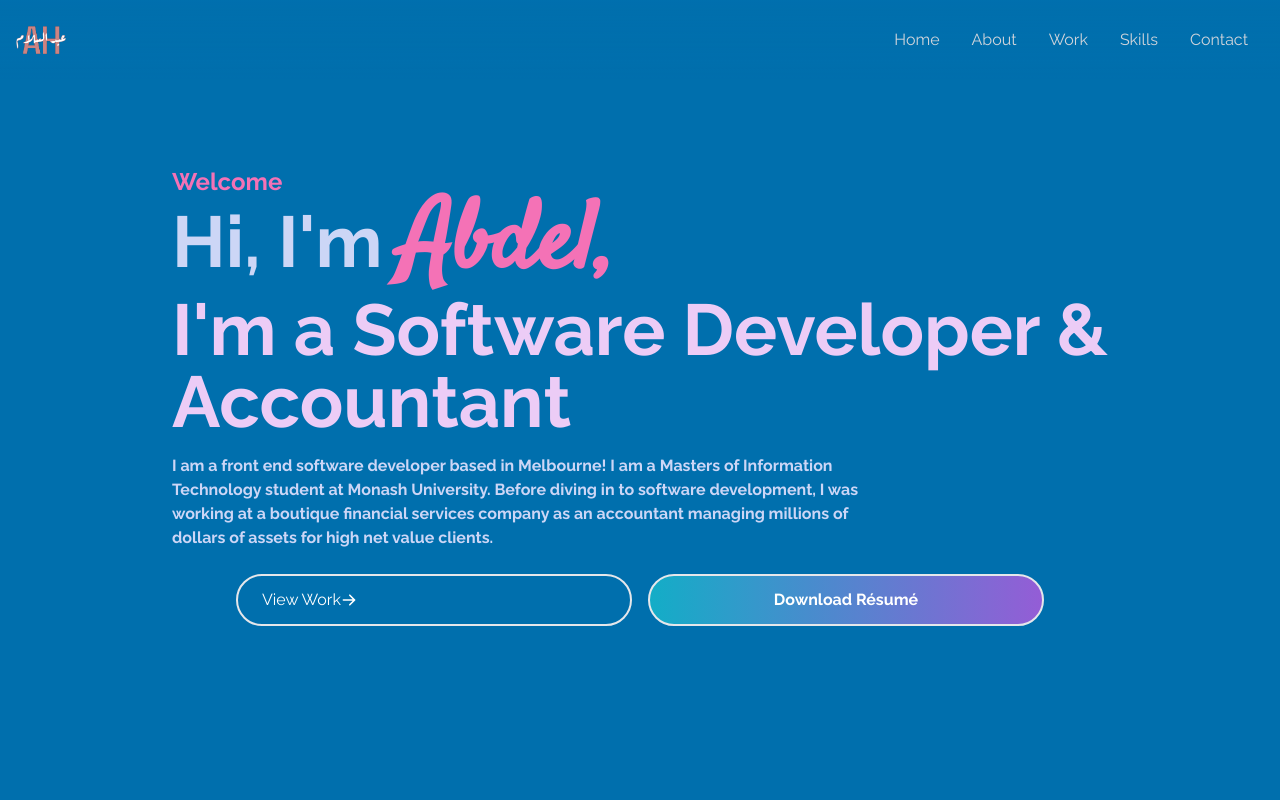
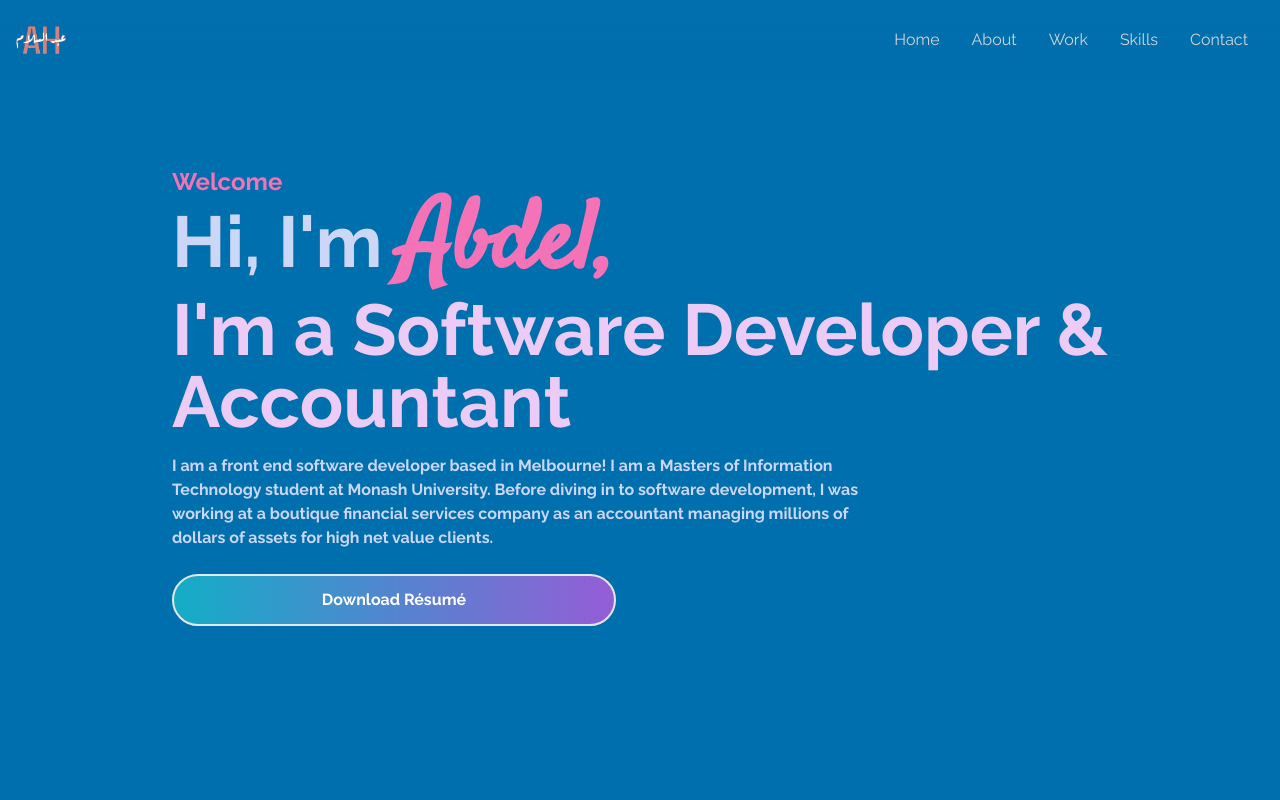
Before and after one commit to Ahabara/Ahabara.github.io, a React (Create React App) app: page / in a window 1280 px wide. Shown: the top 800 px of the page. Built offline with nearby package versions, Linux system fonts and the light colour scheme.

Commit message:
removed button

```diff
--- a/src/components/Home.jsx
+++ b/src/components/Home.jsx
@@ -1,5 +1,4 @@
 import React from 'react';
-import {HiArrowRight} from "react-icons/hi";
 import Resume from '../assets/Resume.pdf'
 
 const DownloadResume = () => <>
@@ -10,6 +9,7 @@
         className="bg-gradient-to-r from-[#13ADC7] to-[#945DD6] hover:from-[#27c5c0] hover:to-[#e346ca] hover:transition duration-300 ease-in border-2 text-white font-bold px-6 py-3 my-2 rounded-full ">
         Download Résumé
     </button>
+
 </>;
 
 const Home = () => {
@@ -21,13 +21,7 @@
                 <h1 className="text-4xl sm:text-7xl font-bold text-[#ccd6f6]"> Hi, I'm <span className="font-display text-8xl sm:text-8xl text-pink-400">   Abdel,</span></h1>
                 <h2 className="text-4xl sm:text-7xl font-bold text-[#ecccf6]">I'm a Software Developer & Accountant</h2>
                 <h2 className="font-bold text-[#ccd6f6] py-4 max-w-[700px]">I am a front end software developer based in Melbourne! I am a Masters of Information Technology student at Monash University. Before diving in to software development, I was working at a boutique financial services company as an accountant managing millions of dollars of assets for high net value clients.</h2>
-                <div className="grid grid-cols-2 gap-4 mx-8  px-8 justify-center">
-                    <button className="text-white group border-2 px-6 py-3 my-2 flex items-center rounded-full transition duration-900  hover:bg-pink-400">
-                        View Work
-                        <span className="group-hover:rotate-90 duration-500">
-                            <HiArrowRight className="nl-3"/>
-                        </span>
-                    </button>
+                <div className="grid grid-cols-1 md:grid-cols-2 gap-4 pr-8 md:justify-end">
                     <DownloadResume/>
                 </div>
             </div>
```
